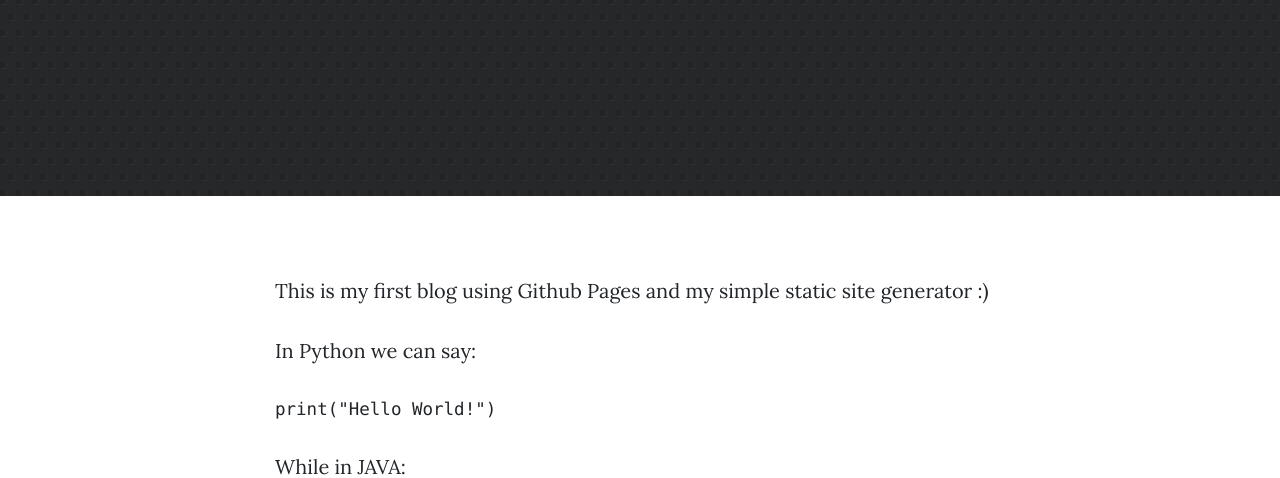
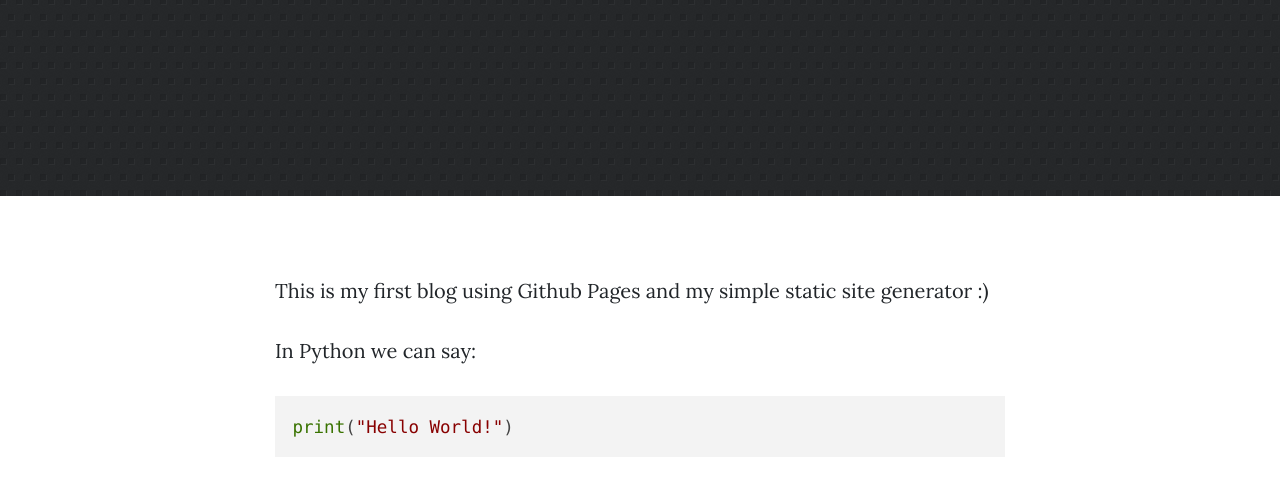
Before and after one commit to NBens/NBens.github.io, a plain HTML site: page Posts/2018/4/hello-world/index.html in a window 1280 px wide. Shown: the part 322-800 px from the top of the page. Drawn offline with nearby package versions, Linux system fonts and the light colour scheme.

Commit message:
New Blog Added!

```diff
--- a/Posts/2018/4/hello-world/index.html
+++ b/Posts/2018/4/hello-world/index.html
@@ -147,6 +147,8 @@ This is my first blog using Github Pages and my simple static site generator :)<
 
 	<script src="//cdnjs.cloudflare.com/ajax/libs/highlight.js/9.12.0/highlight.min.js"></script>
 
+	<script>hljs.initHighlightingOnLoad();</script>
+
   </body>
 
 </html>
```
Also changed, not shown: about.html (+2 -0 lines).
